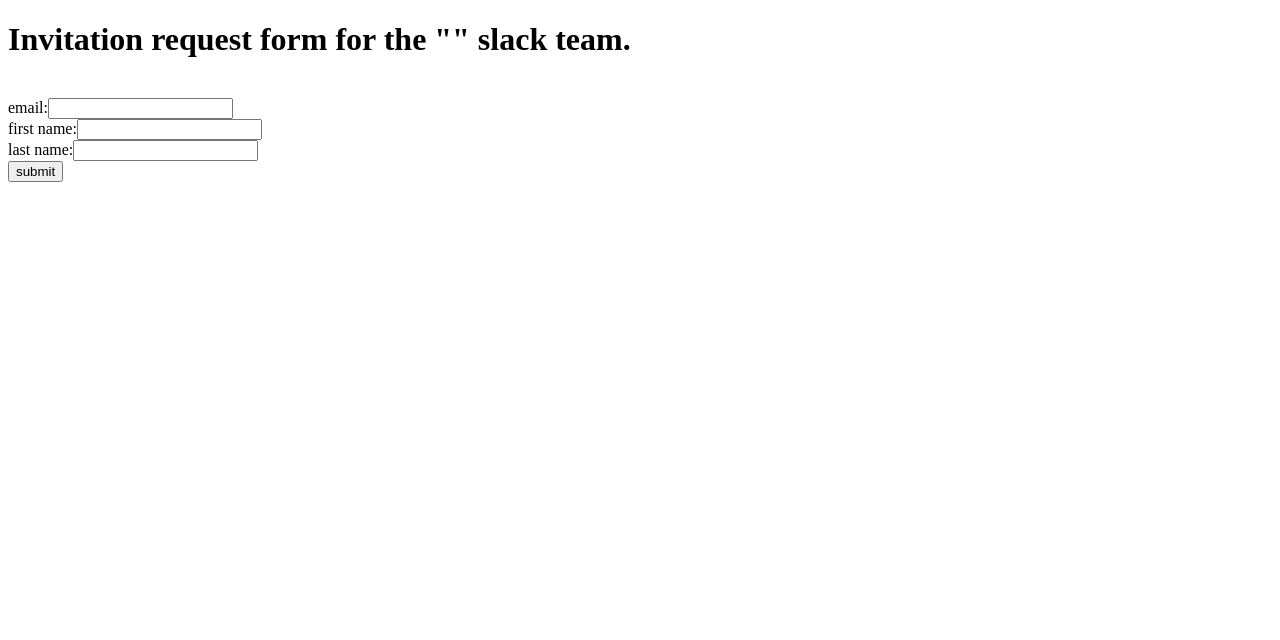
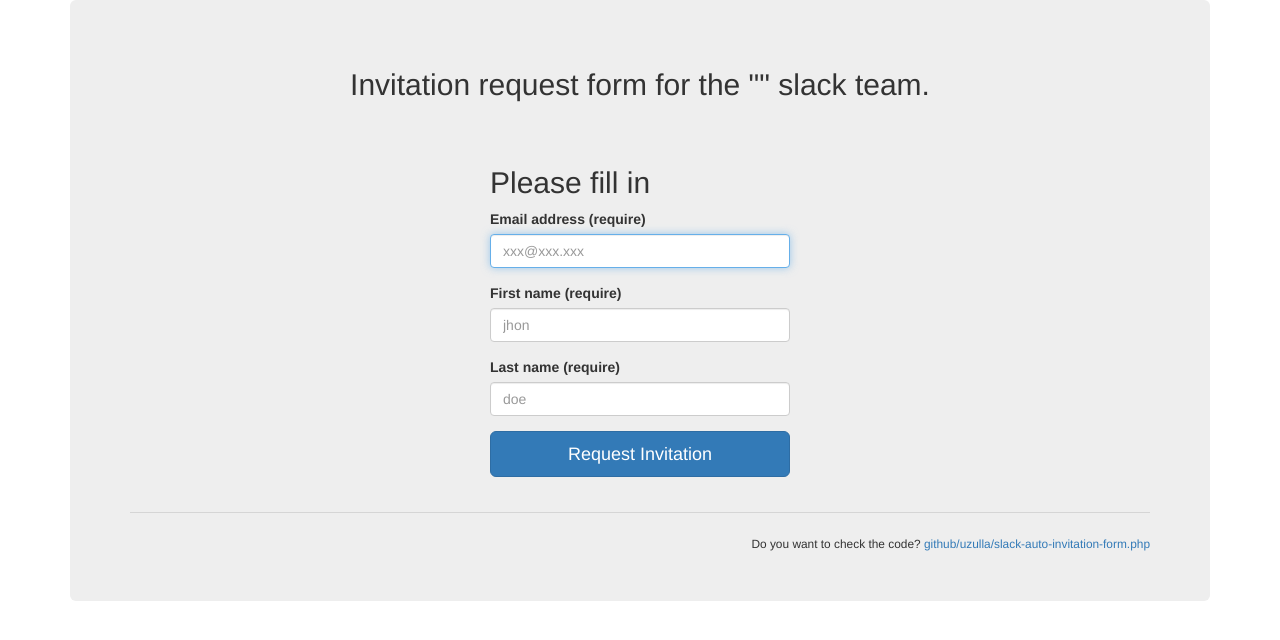
Before and after one commit to uzulla/slack-auto-invitation-form.php, a PHP site: template templates/form.twig in a window 1280 px wide. Shown: the top 640 px of the page. Run offline with PHP 8.4, Linux system fonts and the light colour scheme; the template is opened without the code that fills it, so the values that code supplies are empty; some libraries are stand-ins or nearby versions.

Commit message:
みためをちょっとだけマシに

```diff
--- a/templates/form.twig
+++ b/templates/form.twig
@@ -1,25 +1,48 @@
-<!doctype html>
-<html>
-<head>
-    <meta charset="UTF-8">
-    <title>Invitation request form</title>
-</head>
-<body>
+{% extends "layout.twig" %}
+{% block content %}
+    <style>
+        .form-signin {
+            max-width: 330px;
+            padding: 15px;
+            margin: 0 auto;
+        }
+    </style>
 
-<h1>Invitation request form for the "{{ team_name }}" slack team.</h1>
+    <div style="text-align:center">
+        <h2>Invitation request form for the "{{ team_name }}" slack team.</h2>
+        <img src="{{ logo_url }}">
+    </div>
 
-<img src="{{ logo_url }}">
+    <div style="color:red;">{{ last_error }}</div>
 
-<div style="color:red;">{{ last_error }}</div>
+    <form class="form-signin" action="{{ path_for('submit') }}" method="post">
+        <input type="hidden" name="csrf_name" value="{{ csrf_name }}">
+        <input type="hidden" name="csrf_value" value="{{ csrf_value }}">
 
-<form action="{{ path_for('submit') }}" method="post">
-    <input type="hidden" name="csrf_name" value="{{ csrf_name }}">
-    <input type="hidden" name="csrf_value" value="{{ csrf_value }}">
-    email:<input type="text" name="email" value="{{ email }}"><span style="color:red;">{{ error_list.email }}</span><br>
-    first name:<input type="text" name="first_name" value="{{ first_name }}"><span style="color:red;">{{ error_list.first_name }}</span><br>
-    last name:<input type="text" name="last_name" value="{{ last_name }}"><span style="color:red;">{{ error_list.last_name }}</span><br>
-    <button type="submit">submit</button>
-</form>
+        <h2 class="form-signin-heading">Please fill in</h2>
 
-</body>
-</html>
+        <div class="form-group">
+        <label>Email address (require)</label>
+        <input type="email" class="form-control" placeholder="xxx@xxx.xxx" required autofocus name="email" value="{{ email }}">
+            <span style="color:red;">{{ error_list.email }}</span>
+        </div>
+
+        <div class="form-group">
+        <label>First name (require)</label>
+        <input type="text" class="form-control" placeholder="jhon" required name="first_name" value="{{ first_name }}">
+            <span style="color:red;">{{ error_list.first_name }}</span>
+        </div>
+
+        <div class="form-group">
+        <label>Last name (require)</label>
+        <input type="text" class="form-control" placeholder="doe" required name="last_name" value="{{ last_name }}">
+            <span style="color:red;">{{ error_list.last_name }}</span>
+        </div>
+
+        <button class="btn btn-lg btn-primary btn-block" type="submit">Request Invitation</button>
+    </form>
+
+    <hr>
+    <div style="text-align:right"><small>Do you want to check the code? <a href="https://github.com/uzulla/slack-auto-invitation-form.php">github/uzulla/slack-auto-invitation-form.php</a></small></div>
+
+{% endblock %}
--- /dev/null
+++ b/templates/layout.twig
@@ -0,0 +1,18 @@
+<!doctype html>
+<html>
+<head>
+    <meta charset="UTF-8">
+    <title>Invitation request form</title>
+    <link href="https://maxcdn.bootstrapcdn.com/bootstrap/3.3.6/css/bootstrap.min.css" rel="stylesheet" integrity="sha384-1q8mTJOASx8j1Au+a5WDVnPi2lkFfwwEAa8hDDdjZlpLegxhjVME1fgjWPGmkzs7" crossorigin="anonymous">
+</head>
+<body>
+
+<div class="container">
+    <div class="jumbotron">
+        {% block content %}{% endblock %}
+    </div>
+</div>
+
+<script src="https://maxcdn.bootstrapcdn.com/bootstrap/3.3.6/js/bootstrap.min.js" integrity="sha384-0mSbJDEHialfmuBBQP6A4Qrprq5OVfW37PRR3j5ELqxss1yVqOtnepnHVP9aJ7xS" crossorigin="anonymous"></script>
+</body>
+</html>
```
Also changed, not shown: templates/finish.twig (+8 -14 lines).
